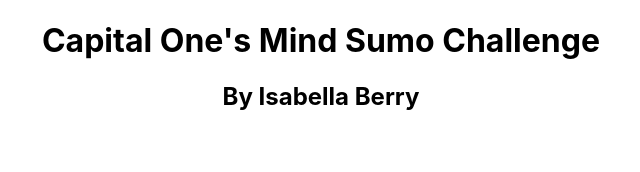
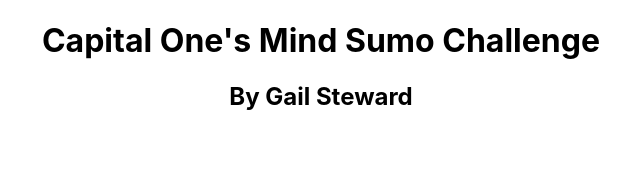
Before and after one commit to captitalgail/capital1summit.github.io, a React (Create React App) app: page / in a window 1280 px wide. Shown: the top 172 px of the page, without its empty margins (319-959 px from the left). Built offline with nearby package versions, Linux system fonts and the light colour scheme.

Commit message:
Update App.js

```diff
--- a/src/App.js
+++ b/src/App.js
@@ -7,7 +7,7 @@
     return (
       <Container className="App">
         <h1>Capital One's Mind Sumo Challenge</h1>
-        <h2>By Isabella Berry</h2>
+        <h2>By Gail Steward</h2>
       </Container>
     );
   }
```
